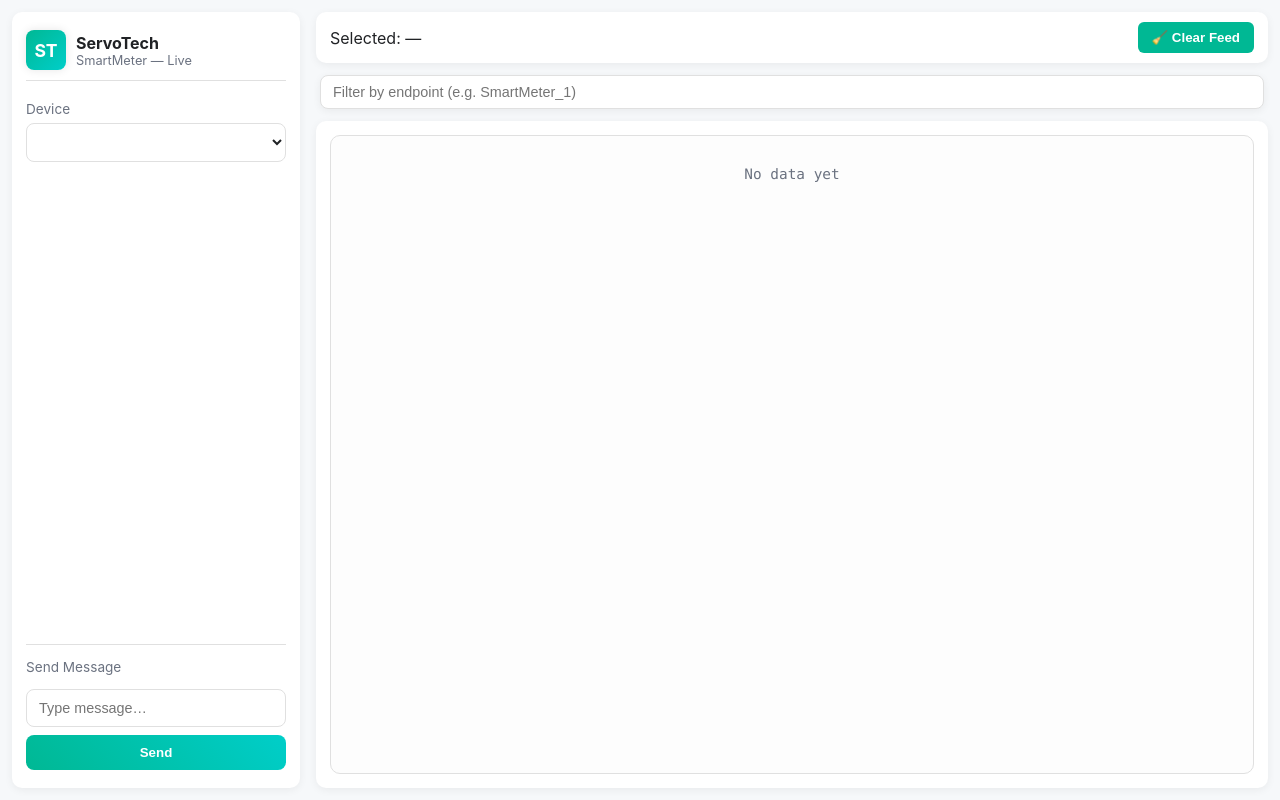
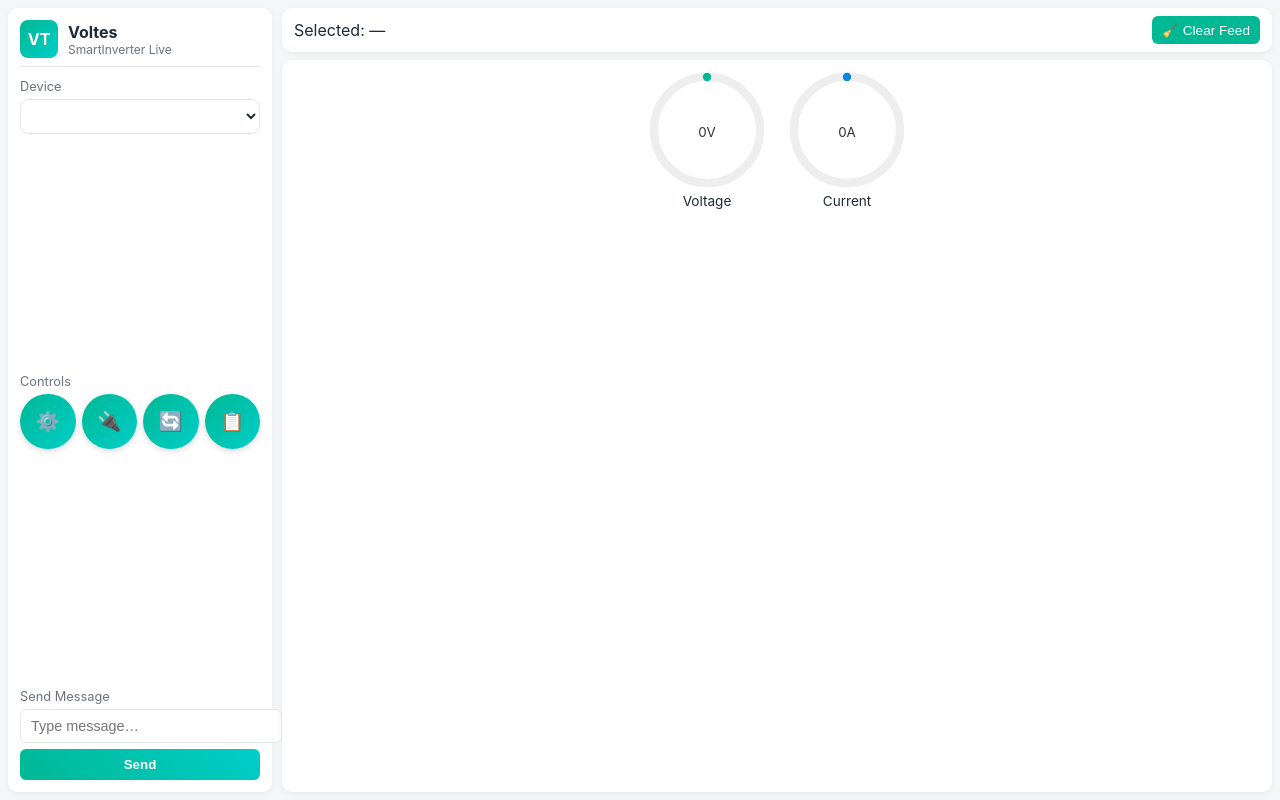
Before and after one commit to deepakpal5/ServerWebSocket, a website: page public/index.html in a window 1280 px wide. Drawn offline with Linux system fonts and the light colour scheme; no server answers.

Commit message:
code update according vol

```diff
--- a/public/index.html
+++ b/public/index.html
@@ -3,44 +3,44 @@
 <head>
 <meta charset="utf-8" />
 <meta name="viewport" content="width=device-width,initial-scale=1" />
-  <title>ServoTech SmartMeter — Live Dashboard</title>
+<title>Voltes SmartInverter — Live Dashboard</title>
 <style>
 :root {
-      --bg: #f6f8fa;
-      --panel: #ffffff;
+  --bg: #f4f6f8;
+  --panel: #fff;
   --accent: #00b894;
   --accent2: #00cec9;
-      --border: #e0e0e0;
-      --text: #202225;
+  --border: #e5e7eb;
+  --text: #1f2937;
   --muted: #6b7280;
   --radius: 10px;
-      --shadow: 0 2px 8px rgba(0,0,0,0.06);
+  --shadow: 0 2px 6px rgba(0,0,0,0.05);
   --mono: ui-monospace, Menlo, Monaco, 'Roboto Mono', monospace;
 }
 
 html, body {
+  margin: 0;
   height: 100%;
-      margin: 0;
-      font-family: "Inter", "Segoe UI", Roboto, Helvetica, Arial, sans-serif;
   background: var(--bg);
+  font-family: "Inter", "Segoe UI", Roboto, sans-serif;
   color: var(--text);
 }
 
 .app {
   display: flex;
   height: 100vh;
-      gap: 16px;
-      padding: 12px;
+  gap: 10px;
+  padding: 8px;
   box-sizing: border-box;
 }
 
-    /* ---- SIDEBAR ---- */
+/* --- Sidebar --- */
 .sidebar {
-      width: 260px;
+  width: 240px;
   background: var(--panel);
   border-radius: var(--radius);
   box-shadow: var(--shadow);
-      padding: 18px 14px;
+  padding: 12px;
   display: flex;
   flex-direction: column;
   justify-content: space-between;
@@ -51,215 +51,183 @@
   align-items: center;
   gap: 10px;
   border-bottom: 1px solid var(--border);
-      padding-bottom: 10px;
-      margin-bottom: 20px;
+  padding-bottom: 8px;
+  margin-bottom: 12px;
 }
 
 .logo {
-      width: 40px;
-      height: 40px;
+  width: 38px;
+  height: 38px;
   border-radius: 8px;
   background: linear-gradient(135deg, var(--accent), var(--accent2));
   color: white;
   font-weight: 700;
-      font-size: 1.1rem;
   display: flex;
   align-items: center;
   justify-content: center;
-      box-shadow: 0 0 10px rgba(0,0,0,0.1);
 }
 
 .brand h1 {
   font-size: 1rem;
   margin: 0;
 }
-
 .brand p {
   margin: 0;
-      font-size: 0.8rem;
+  font-size: 0.75rem;
   color: var(--muted);
 }
 
 label.meta {
-      font-size: 0.85rem;
+  font-size: 0.8rem;
   color: var(--muted);
   display: block;
-      margin-bottom: 6px;
+  margin-bottom: 5px;
 }
 
 select#endpointSelect {
   width: 100%;
-      padding: 10px 12px;
+  padding: 8px;
   border-radius: 8px;
   border: 1px solid var(--border);
   background: #fff;
   font-weight: 600;
   color: var(--text);
   cursor: pointer;
-      transition: border-color 0.2s ease;
-      box-sizing: border-box;
 }
-
 select#endpointSelect:focus {
   border-color: var(--accent);
   outline: none;
 }
 
-    /* ---- MAIN PANEL ---- */
-    .main {
-      flex: 1;
-      display: flex;
-      flex-direction: column;
-      gap: 12px;
+/* --- Controls --- */
+.control-buttons {
+  display: grid;
+  grid-template-columns: repeat(4, 1fr);
+  gap: 6px;
+}
+.control-buttons button {
+  aspect-ratio: 1/1;
+  border: none;
+  border-radius: 50%;
+  background: linear-gradient(135deg, var(--accent), var(--accent2));
+  color: white;
+  font-size: 1.2rem;
+  cursor: pointer;
+  transition: all 0.2s ease;
+  box-shadow: 0 2px 6px rgba(0,0,0,0.15);
+}
+.control-buttons button:hover {
+  transform: translateY(-2px);
+  box-shadow: 0 4px 10px rgba(0,0,0,0.25);
+}
+.control-buttons button:active {
+  transform: scale(0.95);
 }
 
-    .topbar {
-      background: var(--panel);
-      border-radius: var(--radius);
-      box-shadow: var(--shadow);
-      padding: 10px 14px;
-      display: flex;
-      justify-content: space-between;
-      align-items: center;
+/* --- Send Box --- */
+.send-box {
+  margin-top: 10px;
 }
-
-    .topbar button {
-      background: var(--accent);
-      color: white;
-      border: none;
-      padding: 8px 14px;
+#msgInput {
+  width: 100%;
+  padding: 8px 10px;
   border-radius: 6px;
-      cursor: pointer;
-      font-weight: 600;
-      transition: background 0.25s ease;
-    }
-
-    .topbar button:hover {
-      background: #00a884;
-    }
-
-    #filterInput {
-      margin: 0 4px;
-      padding: 8px 12px;
-      border-radius: 8px;
   border: 1px solid var(--border);
   background: #fff;
   color: var(--text);
   font-size: 0.9rem;
   outline: none;
-      box-shadow: var(--shadow);
+}
+#msgInput:focus {
+  border-color: var(--accent);
+}
+#sendBtn {
+  margin-top: 6px;
+  width: 100%;
+  padding: 8px;
+  border: none;
+  border-radius: 6px;
+  background: linear-gradient(45deg, var(--accent), var(--accent2));
+  color: #fff;
+  font-weight: 600;
+  cursor: pointer;
+  transition: all 0.2s ease;
+}
+#sendBtn:hover {
+  transform: translateY(-1px);
+  box-shadow: 0 4px 8px rgba(0,0,0,0.15);
 }
 
-    #filterInput:focus {
-      border-color: var(--accent);
+/* --- Main --- */
+.main {
+  flex: 1;
+  display: flex;
+  flex-direction: column;
+  gap: 8px;
+}
+.topbar {
+  background: var(--panel);
+  border-radius: var(--radius);
+  box-shadow: var(--shadow);
+  padding: 8px 12px;
+  display: flex;
+  justify-content: space-between;
+  align-items: center;
+}
+.topbar button {
+  background: var(--accent);
+  color: #fff;
+  border: none;
+  padding: 6px 10px;
+  border-radius: 6px;
+  font-size: 0.85rem;
+  cursor: pointer;
+}
+.topbar button:hover {
+  background: #00a884;
 }
 
-    /* ---- FEED ---- */
+/* --- Feed --- */
 .feed {
   flex: 1;
   background: var(--panel);
   border-radius: var(--radius);
   box-shadow: var(--shadow);
-      padding: 14px;
+  padding: 10px;
   display: flex;
   flex-direction: column;
+  justify-content: flex-start;
 }
-
-    .messages {
+.gauges {
+  display: flex;
+  justify-content: center;
+  gap: 20px;
+  margin-bottom: 10px;
+}
+.gauges div {
+  text-align: center;
+  font-size: 0.85rem;
+  color: var(--text);
+}
+/* .messages {
   flex: 1;
   overflow-y: auto;
+  border-radius: var(--radius);
   border: 1px solid var(--border);
-      border-radius: var(--radius);
-      background: #fdfdfd;
-      padding: 10px;
+  background: #f9fafb;
+  padding: 8px;
   font-family: var(--mono);
-      scrollbar-width: thin;
-    }
-
-    .msg {
-      border-left: 4px solid var(--accent);
-      background: #fff;
-      border-radius: 6px;
-      padding: 8px 10px;
-      margin-bottom: 8px;
-      box-shadow: 0 1px 4px rgba(0,0,0,0.04);
-      transition: transform 0.15s ease;
-      animation: fadeIn 0.3s ease;
-    }
-
-    @keyframes fadeIn {
-      from {opacity: 0; transform: translateY(6px);}
-      to {opacity: 1; transform: translateY(0);}
-    }
-
-    .msg:hover {
-      transform: translateY(-2px);
-    }
-
-    .msg pre {
-      margin: 0;
   font-size: 0.8rem;
-      color: #333;
-      white-space: pre-wrap;
-      word-wrap: break-word;
-    }
-
+} */
 .empty {
   text-align: center;
   color: var(--muted);
-      padding: 20px;
-      font-size: 0.9rem;
-    }
-
-    /* ---- SEND BOX ---- */
-    .send-box {
-      display: flex;
-      flex-direction: column;
-      gap: 8px;
-      margin-top: auto;
-      border-top: 1px solid var(--border);
-      padding-top: 14px;
-    }
-
-    #msgInput {
-      width: 100%;
-      padding: 10px 12px;
-      border-radius: 8px;
-      border: 1px solid var(--border);
-      background: #fff;
-      color: var(--text);
-      font-size: 0.9rem;
-      outline: none;
-      transition: border-color 0.2s ease;
-      box-sizing: border-box;
-    }
-
-    #msgInput:focus {
-      border-color: var(--accent);
-    }
-
-    #sendBtn {
-      width: 100%;
   padding: 10px;
-      border: none;
-      border-radius: 8px;
-      font-weight: 600;
-      cursor: pointer;
-      background: linear-gradient(45deg, var(--accent), var(--accent2));
-      color: white;
-      transition: transform 0.2s ease, box-shadow 0.2s ease;
-      box-sizing: border-box;
-    }
-
-    #sendBtn:hover {
-      transform: translateY(-2px);
-      box-shadow: 0 4px 10px rgba(0,0,0,0.1);
 }
 
 ::-webkit-scrollbar {
-      width: 8px;
+  width: 6px;
 }
-
 ::-webkit-scrollbar-thumb {
   background: rgba(0,0,0,0.1);
   border-radius: 4px;
@@ -271,13 +239,20 @@
   <aside class="sidebar">
     <div>
       <div class="brand">
-          <div class="logo">ST</div>
-          <div><h1>ServoTech</h1><p>SmartMeter — Live</p></div>
+        <div class="logo">VT</div>
+        <div><h1>Voltes</h1><p>SmartInverter Live</p></div>
+      </div>
+      <label class="meta" for="endpointSelect">Device</label>
+      <select id="endpointSelect" disabled></select>
     </div>
 
-        <div>
-          <label class="meta" for="endpointSelect">Device</label>
-          <select id="endpointSelect" disabled></select>
+    <div class="send-box">
+      <label class="meta">Controls</label>
+      <div class="control-buttons">
+        <button id="changeBtn" title="Change">⚙️</button>
+        <button id="powerBtn" title="Power">🔌</button>
+        <button id="resetBtn" title="Reset">🔄</button>
+        <button id="menuBtn" title="Menu">📋</button>
       </div>
     </div>
 
@@ -294,172 +269,136 @@
       <button id="clearBtn">🧹 Clear Feed</button>
     </div>
 
-      <input type="text" id="filterInput" placeholder="Filter by endpoint (e.g. SmartMeter_1)" />
+    <section class="feed">
+      <div class="gauges">
+        <div>
+          <svg width="120" height="120" viewBox="0 0 36 36">
+            <path d="M18 2.0845a15.9155 15.9155 0 0 1 0 31.831a15.9155 15.9155 0 0 1 0 -31.831"
+              fill="none" stroke="#eee" stroke-width="2.5" />
+            <path id="voltageArc" d="M18 2.0845a15.9155 15.9155 0 0 1 0 31.831a15.9155 15.9155 0 0 1 0 -31.831"
+              fill="none" stroke="#00b894" stroke-width="2.5" stroke-dasharray="0,100" stroke-linecap="round" />
+            <text x="18" y="20" font-size="4" text-anchor="middle" fill="#333" id="voltageLabel">0V</text>
+          </svg>
+          <div>Voltage</div>
+        </div>
+        <div>
+          <svg width="120" height="120" viewBox="0 0 36 36">
+            <path d="M18 2.0845a15.9155 15.9155 0 0 1 0 31.831a15.9155 15.9155 0 0 1 0 -31.831"
+              fill="none" stroke="#eee" stroke-width="2.5" />
+            <path id="currentArc" d="M18 2.0845a15.9155 15.9155 0 0 1 0 31.831a15.9155 15.9155 0 0 1 0 -31.831"
+              fill="none" stroke="#0984e3" stroke-width="2.5" stroke-dasharray="0,100" stroke-linecap="round" />
+            <text x="18" y="20" font-size="4" text-anchor="middle" fill="#333" id="currentLabel">0A</text>
+          </svg>
+          <div>Current</div>
+        </div>
+      </div>
 
-      <section class="feed">
-        <div id="messages" class="messages">
+      <!-- <div id="messages" class="messages">
         <div class="empty">No data yet</div>
-        </div>
+      </div> -->
     </section>
   </main>
 </div>
 
-  <!-- ✅ Keep your original JavaScript logic -->
 <script>
+const select=document.getElementById('endpointSelect');
+const msgInput=document.getElementById('msgInput');
+const sendBtn=document.getElementById('sendBtn');
+const feedTitle=document.getElementById('feedTitle');
+const clearBtn=document.getElementById('clearBtn');
+// const messagesEl=document.getElementById('messages');
+let history=new Map(),ws,endpoints=[],selected=null;
 
-const select = document.getElementById('endpointSelect');
-const messagesEl = document.getElementById('messages');
-const feedTitle = document.getElementById('feedTitle');
-const msgInput = document.getElementById('msgInput');
-const sendBtn = document.getElementById('sendBtn');
-const filterInput = document.getElementById('filterInput');
-const clearBtn = document.getElementById('clearBtn');
-
-const history = new Map();
-const MAX_HISTORY = 1000;
-let endpoints = [];
-let selected = null;
-let ws;
-
-// --- Functions ---
-function ensureEndpoint(name) {
-  if (!history.has(name)) history.set(name, []);
+function ensureEndpoint(n){if(!history.has(n))history.set(n,[]);}
+function renderSelect(list){
+  endpoints=Array.isArray(list)?list.slice():[];
+  select.innerHTML='';
+  endpoints.forEach(name=>{
+    const opt=document.createElement('option');
+    opt.value=name; opt.textContent=`🔴 ${name}`; select.appendChild(opt);
+    ensureEndpoint(name);
+  });
+  select.disabled=false;
+  selected=endpoints[0]||null;
+  if(selected)select.value=selected;
+  feedTitle.querySelector('.meta').textContent=selected||'—';
 }
 
-function renderSelect(list) {
-  endpoints = Array.isArray(list) ? list.slice() : [];
-  select.innerHTML = '';
-  endpoints.forEach(name => {
-    const opt = document.createElement('option');
-    opt.value = name;
-    opt.textContent = `🔴 ${name}`;
-    select.appendChild(opt);
-    ensureEndpoint(name);
-  });
-  select.disabled = false;
-  selected = endpoints[0] || null;
-  if (selected) select.value = selected;
-  feedTitle.querySelector('.meta').textContent = selected || '—';
-  updateMessagesView();
+function appendToHistory(endpoint,text){
+  ensureEndpoint(endpoint);
+  const arr=history.get(endpoint);
+  arr.push({text,ts:new Date().toISOString(),endpoint});
+  renderNewMessage({text,ts:new Date().toISOString(),endpoint});
 }
 
-function appendToHistory(endpoint, text) {
-  ensureEndpoint(endpoint);
-  const arr = history.get(endpoint);
-  arr.push({ text, ts: new Date().toISOString(), endpoint });
-  if (arr.length > MAX_HISTORY) arr.splice(0, arr.length - MAX_HISTORY);
-  renderNewMessage({ text, ts: new Date().toISOString(), endpoint });
+function renderNewMessage(item){
+  if(item.endpoint!==selected){updateGauges(0,0);return;}
+  let data=item.text;
+  if(typeof data==='string'&&(data.startsWith('{')||data.startsWith('['))){
+    try{data=JSON.parse(data);}catch{}
+  }
+  if(data.voltage!==undefined&&data.current!==undefined){
+    updateGauges(data.voltage,data.current);
+  }
 }
 
-function renderNewMessage(item) {
-  const filterText = filterInput.value.toLowerCase();
-  if (item.endpoint !== selected) return;
-  if (filterText && !item.endpoint.toLowerCase().includes(filterText)) return;
-
-  const d = document.createElement('div');
-  d.className = 'msg';
-  d.innerHTML = `<pre>[${escapeHtml(item.endpoint)}] ${escapeHtml(item.text)}</pre>`;
-  messagesEl.appendChild(d);
-  messagesEl.scrollTop = messagesEl.scrollHeight;
+function sendMessage(){
+  const text=msgInput.value.trim(); if(!text||!selected)return;
+  if(ws&&ws.readyState===WebSocket.OPEN){
+    ws.send(JSON.stringify({command:text,endpoint:selected}));
+    appendToHistory(selected,"→ "+text);
+  }else appendToHistory(selected,"⚠️ WebSocket not connected");
+  msgInput.value='';
 }
 
-function updateMessagesView() {
-  messagesEl.innerHTML = '';
-  const arr = history.get(selected) || [];
-  const filterText = filterInput.value.toLowerCase();
-  const filtered = arr.filter(m => !filterText || m.endpoint.toLowerCase().includes(filterText));
-  if (!filtered.length) {
-    messagesEl.innerHTML = '<div class="empty">No data yet</div>';
-    return;
-  }
-  filtered.forEach(renderNewMessage);
+function updateGauges(v,c){
+  const max=420;
+  document.getElementById('voltageArc').setAttribute('stroke-dasharray',`${Math.min(v/max,1)*100},100`);
+  document.getElementById('voltageLabel').textContent=v.toFixed(1)+'V';
+  document.getElementById('currentArc').setAttribute('stroke-dasharray',`${Math.min(c/max,1)*100},100`);
+  document.getElementById('currentLabel').textContent=c.toFixed(1)+'A';
 }
 
-function escapeHtml(s) {
-  return String(s).replace(/[&<>"']/g, m => ({
-    '&': '&amp;', '<': '&lt;', '>': '&gt;', '"': '&quot;', "'": '&#39;'
-  }[m]));
+// function clearFeed(){messagesEl.innerHTML='<div class="empty">Feed cleared</div>'; history.clear();}
+select.addEventListener('change',()=>{selected=select.value;feedTitle.querySelector('.meta').textContent=selected;});
+sendBtn.addEventListener('click',sendMessage);
+msgInput.addEventListener('keypress',e=>{if(e.key==='Enter')sendMessage();});
+// clearBtn.addEventListener('click',clearFeed);
+
+['change','power','reset','menu'].forEach(cmd=>{
+  document.getElementById(cmd+'Btn').addEventListener('click',()=>{
+    if(ws&&ws.readyState===WebSocket.OPEN&&selected){
+      ws.send(JSON.stringify({command:cmd,endpoint:selected}));
     }
+    appendToHistory(selected||'system',`🔘 ${cmd}`);
+  });
+});
 
-// --- Event listeners ---
-sendBtn.addEventListener('click', sendMessage);
-msgInput.addEventListener('keypress', e => { if (e.key === 'Enter') sendMessage(); });
-filterInput.addEventListener('input', updateMessagesView);
-select.addEventListener('change', () => {
-  selected = select.value;
-  feedTitle.querySelector('.meta').textContent = selected;
-  updateMessagesView();
-});
-clearBtn.addEventListener('click', clearFeed);
-
-function sendMessage() {
-  const text = msgInput.value.trim();
-  if (!text || !selected) return;
-  if (ws && ws.readyState === WebSocket.OPEN) {
-    ws.send(JSON.stringify({ command: text, endpoint: selected }));
-    appendToHistory(selected, "→ " + text);
-  } else {
-    appendToHistory(selected, "⚠️ WebSocket not connected");
-  }
-  msgInput.value = '';
-}
-
-function clearFeed() {
-  history.forEach(arr => arr.splice(0));
-  messagesEl.innerHTML = '<div class="empty">Feed cleared</div>';
-}
-
-// --- WebSocket ---
-function openWS() {
-  // const url = 'ws://localhost:5632';
-  // const url = 'wss://servertest-dgrx.onrender.com';
-  const url = (location.origin.replace(/^http/, 'ws')) ;
-  console.log(`Trying to connect to ${url}`);
-  ws = new WebSocket(url);
-
-  ws.onopen = () => console.log(`🟢 WebSocket connected to ${url}`);
-  ws.onclose = (e) => {
-    console.warn(`🔴 WebSocket closed. Code: ${e.code}, Reason: ${e.reason}`);
-    setTimeout(openWS, 3000);
-  };
-  ws.onerror = (err) => console.error("⚠️ WebSocket error:", err);
-
-  ws.onmessage = (evt) => {
-    console.log("🔹 Message received:", evt.data);
-    try {
-      const obj = JSON.parse(evt.data);
-
-      if (obj.type === "status" && Array.isArray(obj.data)) {
-        Array.from(select.options).forEach(opt => {
-          const ep = obj.data.find(e => e.endpoint === opt.value);
-          opt.textContent = `${ep?.online ? "🟢" : "🔴"} ${opt.value}`;
+function openWS(){
+  const url=(location.origin.replace(/^http/,'ws'));
+  ws=new WebSocket(url);
+  ws.onopen=()=>console.log('🟢 Connected');
+  ws.onclose=()=>setTimeout(openWS,3000);
+  ws.onmessage=e=>{
+    try{
+      const obj=JSON.parse(e.data);
+      if(obj.type==="status"&&Array.isArray(obj.data)){
+        Array.from(select.options).forEach(opt=>{
+          const ep=obj.data.find(e=>e.endpoint===opt.value);
+          opt.textContent=`${ep?.online?"🟢":"🔴"} ${opt.value}`;
         });
         return;
       }
-
-      if (obj.endpoint && "body" in obj) {
-        appendToHistory(obj.endpoint, obj.body);
-        return;
+      if(obj.endpoint&&"body" in obj){
+        appendToHistory(obj.endpoint,obj.body); return;
+      }
+    }catch(err){console.error("Parse error:",err);}
+  }
 }
 
-      appendToHistory(selected, JSON.stringify(obj));
-    } catch {
-      appendToHistory(selected, evt.data);
-    }
-  };
-}
-
-// --- INITIAL LOAD ---
-fetch('/endpoints')
-  .then(r => r.json())
-  .then(list => {
-    renderSelect(list); // now renderSelect exists
-    openWS();
-  })
-  .catch(() => {
-    renderSelect([]);
-    openWS();
-  });
+fetch('/endpoints').then(r=>r.json()).then(list=>{
+  renderSelect(list); openWS();
+}).catch(()=>{renderSelect([]); openWS();});
 </script>
 </body>
 </html>
--- a/server.js
+++ b/server.js
@@ -66,7 +66,7 @@ wss.on("connection", (ws, req) => {
               body: msg.toString(),
               ts: new Date().toISOString(),
             });
-      console.log(`📥 Received from ${endpoint}: ${magDasghboard.toString()}`);
+      // console.log(`📥 Received from ${endpoint}: ${magDasghboard.toString()}`);
       dashboards.forEach((dash) => {
         if (dash.readyState === 1) {
           dash.send(magDasghboard);
```
Lines whose indentation alone changed are shown as unchanged.
